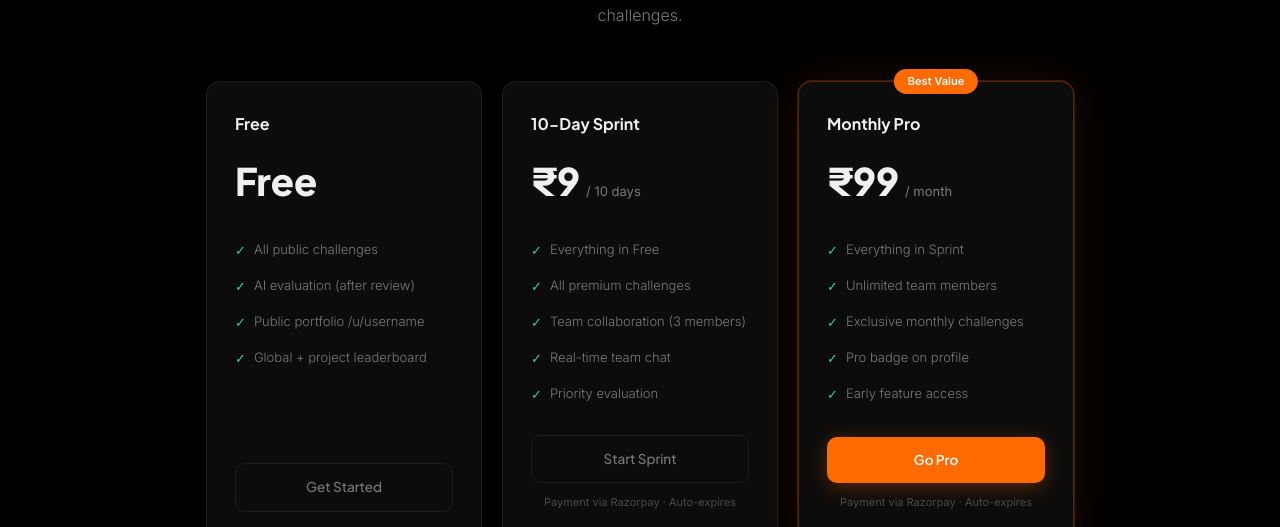
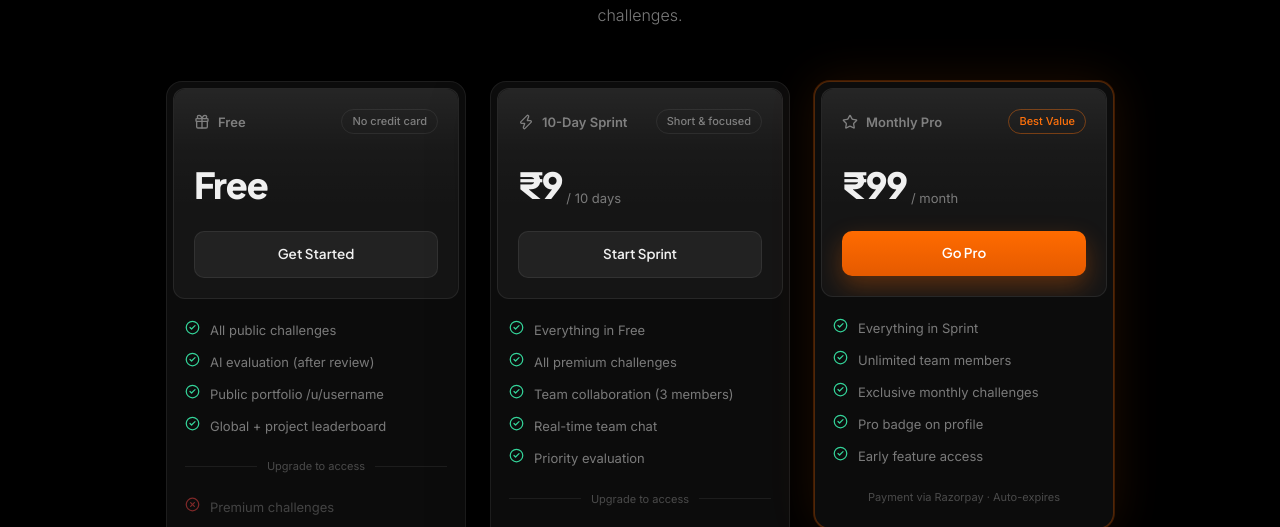
Before and after one commit to Azhanhashmi/InceptaX, a React (Vite) app in the folder frontend/: page /pricing in a window 1280 px wide. Shown: the part 273-800 px from the top of the page. Built offline with nearby package versions, Linux system fonts and the light colour scheme; no server answers.

Commit message:
add more fixes

```diff
--- /dev/null
+++ b/frontend/src/components/ui/button.jsx
@@ -0,0 +1,28 @@
+import * as React from "react";
+import { Slot } from "@radix-ui/react-slot";
+import { cva } from "class-variance-authority";
+import { cn } from "@/lib/utils";
+
+const buttonVariants = cva(
+  "inline-flex items-center justify-center whitespace-nowrap rounded-md text-sm font-medium transition-colors disabled:pointer-events-none disabled:opacity-50",
+  {
+    variants: {
+      variant: {
+        default: "bg-primary text-primary-foreground hover:bg-primary/90",
+        ghost: "hover:bg-accent hover:text-accent-foreground",
+      },
+      size: {
+        default: "h-10 px-4 py-2",
+      },
+    },
+    defaultVariants: { variant: "default", size: "default" },
+  }
+);
+
+const Button = React.forwardRef(({ className, variant, size, asChild = false, ...props }, ref) => {
+  const Comp = asChild ? Slot : "button";
+  return <Comp className={cn(buttonVariants({ variant, size, className }))} ref={ref} {...props} />;
+});
+Button.displayName = "Button";
+
+export { Button, buttonVariants };
--- /dev/null
+++ b/frontend/src/components/ui/pricing-card.jsx
@@ -0,0 +1,137 @@
+import { cn } from "@/lib/utils";
+
+export function Card({ className, style, ...props }) {
+  return (
+    <div
+      {...props}
+      style={{
+        background: "var(--ox-card, #111)",
+        border: "1px solid var(--ox-border)",
+        borderRadius: "16px",
+        padding: "6px",
+        boxShadow: "0 20px 60px rgba(0,0,0,0.4)",
+        backdropFilter: "blur(12px)",
+        position: "relative",
+        width: "100%",
+        ...style,
+      }}
+    />
+  );
+}
+
+export function Header({ className, glassEffect = true, children, style, ...props }) {
+  return (
+    <div
+      {...props}
+      style={{
+        background: "rgba(255,255,255,0.04)",
+        border: "1px solid rgba(255,255,255,0.08)",
+        borderRadius: "12px",
+        padding: "20px",
+        marginBottom: "4px",
+        position: "relative",
+        overflow: "hidden",
+        ...style,
+      }}
+    >
+      {glassEffect && (
+        <div
+          aria-hidden="true"
+          style={{
+            position: "absolute", inset: 0, top: 0, left: 0, right: 0,
+            height: "120px", borderRadius: "inherit",
+            background: "linear-gradient(180deg, rgba(255,255,255,0.07) 0%, rgba(255,255,255,0.02) 50%, transparent 100%)",
+            pointerEvents: "none",
+          }}
+        />
+      )}
+      {children}
+    </div>
+  );
+}
+
+export function Plan({ style, ...props }) {
+  return (
+    <div
+      {...props}
+      style={{ display: "flex", alignItems: "center", justifyContent: "space-between", marginBottom: "20px", ...style }}
+    />
+  );
+}
+
+export function PlanName({ style, ...props }) {
+  return (
+    <div
+      {...props}
+      style={{ display: "flex", alignItems: "center", gap: "8px", fontSize: "13px", fontWeight: 600, color: "var(--ox-muted)", ...style }}
+    />
+  );
+}
+
+export function Badge({ style, ...props }) {
+  return (
+    <span
+      {...props}
+      style={{
+        border: "1px solid var(--ox-border)", color: "var(--ox-muted)",
+        borderRadius: "100px", padding: "2px 10px", fontSize: "11px", fontWeight: 500,
+        ...style,
+      }}
+    />
+  );
+}
+
+export function Price({ style, ...props }) {
+  return (
+    <div {...props} style={{ display: "flex", alignItems: "flex-end", gap: "4px", marginBottom: "16px", ...style }} />
+  );
+}
+
+export function MainPrice({ style, ...props }) {
+  return (
+    <span
+      {...props}
+      style={{ fontFamily: "'Plus Jakarta Sans',sans-serif", fontWeight: 800, fontSize: "36px", color: "var(--ox-text)", letterSpacing: "-0.03em", ...style }}
+    />
+  );
+}
+
+export function Period({ style, ...props }) {
+  return (
+    <span {...props} style={{ fontSize: "13px", color: "var(--ox-muted)", paddingBottom: "6px", ...style }} />
+  );
+}
+
+export function OriginalPrice({ style, ...props }) {
+  return (
+    <span {...props} style={{ fontSize: "16px", color: "var(--ox-muted)", textDecoration: "line-through", marginLeft: "auto", marginRight: "4px", ...style }} />
+  );
+}
+
+export function Body({ style, ...props }) {
+  return (
+    <div {...props} style={{ padding: "16px 12px", display: "flex", flexDirection: "column", gap: "20px", ...style }} />
+  );
+}
+
+export function List({ style, ...props }) {
+  return (
+    <ul {...props} style={{ listStyle: "none", margin: 0, padding: 0, display: "flex", flexDirection: "column", gap: "10px", ...style }} />
+  );
+}
+
+export function ListItem({ style, ...props }) {
+  return (
+    <li {...props} style={{ display: "flex", alignItems: "flex-start", gap: "10px", fontSize: "13px", color: "var(--ox-muted)", ...style }} />
+  );
+}
+
+export function Separator({ children = "Upgrade to access", style, ...props }) {
+  return (
+    <div {...props} style={{ display: "flex", alignItems: "center", gap: "10px", fontSize: "11px", color: "var(--ox-subtle)", ...style }}>
+      <span style={{ flex: 1, height: "1px", background: "var(--ox-border)" }} />
+      <span style={{ flexShrink: 0 }}>{children}</span>
+      <span style={{ flex: 1, height: "1px", background: "var(--ox-border)" }} />
+    </div>
+  );
+}
--- a/frontend/src/pages/user/Home.jsx
+++ b/frontend/src/pages/user/Home.jsx
@@ -37,7 +37,7 @@ const features = [
   },
 ];
 const plans = [
-  { id: "free", name: "Free", price: 0, period: null, tag: null, features: ["All public challenges", "AI evaluation (after admin review)", "Public portfolio at /u/username", "Global + per-project leaderboard"], cta: "Start Free", href: "/login" },
+  { id: "free", name: "Free", price: 0, period: null, tag: null, features: ["All public challenges", "AI evaluation (after admin review)", "Public portfolio at /u/username", "Global + per-project leaderboard", "Community access"], cta: "Start Free", href: "/login" },
   { id: "ten_day", name: "10-Day Sprint", price: 99, period: "10 days", tag: "Popular", features: ["Everything in Free", "All premium challenges", "Team collaboration (up to 3)", "Real-time team chat", "Priority evaluation"], cta: "Start Sprint", href: "/login?plan=ten_day" },
   { id: "monthly", name: "Monthly Pro", price: 199, period: "month", tag: "Best Value", features: ["Everything in Sprint", "Unlimited team members", "Exclusive monthly challenges", "Pro badge on profile", "Early feature access"], cta: "Go Pro", href: "/login?plan=monthly" },
 ];
@@ -136,42 +136,75 @@ export default function Home() {
             <p style={{ color: "var(--ox-muted)", fontSize: "15px", fontWeight: 300 }}>Start free. Upgrade when you need teams.</p>
           </div>
 
-          <div className="grid md:grid-cols-3 gap-5">
+         <div className="grid md:grid-cols-3 gap-5 items-stretch">
   {plans.map((plan) => {
     const isPopular = plan.id === "monthly";
     return (
-                <div key={plan.id} className="ox-card" style={{ padding: "28px", display: "flex", flexDirection: "column", position: "relative",
-                  ...(isPopular ? { borderColor: "var(--ox-orange-bd)", boxShadow: "0 0 40px rgba(255,107,0,0.10), 0 0 0 1px rgba(255,107,0,0.22)" } : {}) }}>
+      <div key={plan.id} style={{
+        padding: "6px",
+        borderRadius: "16px",
+        border: "1px solid",
+        borderColor: isPopular ? "var(--ox-orange-bd)" : "var(--ox-border)",
+        boxShadow: isPopular ? "0 0 48px rgba(255,107,0,0.12), 0 0 0 1px rgba(255,107,0,0.22)" : "0 20px 60px rgba(0,0,0,0.4)",
+        background: "var(--ox-card, #111)",
+        backdropFilter: "blur(12px)",
+        position: "relative",
+        display: "flex",
+        flexDirection: "column",
+      }}>
+        {/* Tag */}
         {plan.tag && (
-                    <div style={{ position: "absolute", top: "-13px", left: "50%", transform: "translateX(-50%)", padding: "3px 14px", borderRadius: "100px", fontSize: "11px", fontFamily: "'Inter',sans-serif", fontWeight: 700, background: "var(--ox-orange)", color: "#fff" }}>
+          <div style={{ position: "absolute", top: "-13px", left: "50%", transform: "translateX(-50%)", padding: "3px 14px", borderRadius: "100px", fontSize: "11px", fontFamily: "'Inter',sans-serif", fontWeight: 700, background: "var(--ox-orange)", color: "#fff", whiteSpace: "nowrap" }}>
             {plan.tag}
           </div>
         )}
 
-                  <div style={{ marginBottom: "22px" }}>
-                    <h3 style={{ fontFamily: "'Plus Jakarta Sans',sans-serif", fontWeight: 700, color: "var(--ox-text)", fontSize: "16px", marginBottom: "10px" }}>{plan.name}</h3>
-                    <div className="flex items-baseline gap-1">
-                      <span style={{ fontFamily: "'Plus Jakarta Sans',sans-serif", fontWeight: 800, fontSize: "34px", color: "var(--ox-text)" }}>
+        {/* Header */}
+        <div style={{ background: "rgba(255,255,255,0.04)", border: "1px solid rgba(255,255,255,0.08)", borderRadius: "12px", padding: "20px", marginBottom: "4px", position: "relative", overflow: "hidden" }}>
+          <div aria-hidden="true" style={{ position: "absolute", inset: 0, height: "120px", borderRadius: "inherit", background: "linear-gradient(180deg, rgba(255,255,255,0.07) 0%, rgba(255,255,255,0.02) 50%, transparent 100%)", pointerEvents: "none" }} />
+
+          {/* Plan name + badge */}
+          <div style={{ display: "flex", alignItems: "center", justifyContent: "space-between", marginBottom: "20px" }}>
+            <span style={{ fontSize: "13px", fontWeight: 600, color: "var(--ox-muted)", fontFamily: "'Plus Jakarta Sans',sans-serif" }}>{plan.name}</span>
+            <span style={{ border: "1px solid", borderColor: isPopular ? "rgba(255,107,0,0.4)" : "var(--ox-border)", color: isPopular ? "var(--ox-orange)" : "var(--ox-muted)", borderRadius: "100px", padding: "2px 10px", fontSize: "11px", fontWeight: 500 }}>
+              {plan.price === 0 ? "No credit card" : isPopular ? "Best Value" : "Short & focused"}
+            </span>
+          </div>
+
+          {/* Price */}
+          <div style={{ display: "flex", alignItems: "flex-end", gap: "4px", marginBottom: "16px" }}>
+            <span style={{ fontFamily: "'Plus Jakarta Sans',sans-serif", fontWeight: 800, fontSize: "36px", color: "var(--ox-text)", letterSpacing: "-0.03em" }}>
               {plan.price === 0 ? "₹0" : `₹${plan.price}`}
             </span>
-                      {plan.period && <span style={{ color: "var(--ox-muted)", fontSize: "13px" }}>/ {plan.period}</span>}
-                    </div>
+            {plan.period && <span style={{ fontSize: "13px", color: "var(--ox-muted)", paddingBottom: "6px" }}>/ {plan.period}</span>}
           </div>
 
-                  <ul style={{ marginBottom: "28px", flex: 1, display: "flex", flexDirection: "column", gap: "10px" }}>
-                    {plan.features.map((f) => (
-                      <li key={f} className="flex items-start gap-2" style={{ fontSize: "12.5px", color: "var(--ox-muted)", fontWeight: 400 }}>
-                        <span style={{ color: "#34D399", marginTop: "2px", flexShrink: 0 }}>✓</span>
-                        {f}
-                      </li>
-                    ))}
-                  </ul>
-
-                  <Link to={user ? "/dashboard" : plan.href}
-                    className={isPopular ? "ox-btn-brand" : "ox-btn-ghost"}
-                    style={{ textAlign: "center", fontSize: "13.5px", padding: "11px" }}>
+          {/* CTA */}
+          <Link
+            to={user ? "/dashboard" : plan.href}
+            style={{
+              display: "block", width: "100%", padding: "11px", fontSize: "13.5px",
+              borderRadius: "10px", fontFamily: "'Plus Jakarta Sans',sans-serif", fontWeight: 600,
+              textAlign: "center", textDecoration: "none", transition: "all .2s ease",
+              ...(isPopular
+                ? { background: "linear-gradient(to bottom, #ff6b00, #e55a00)", color: "#fff", border: "none", boxShadow: "0 10px 25px rgba(255,107,0,0.3)" }
+                : { background: "rgba(255,255,255,0.06)", color: "var(--ox-text)", border: "1px solid var(--ox-border)" }
+              ),
+            }}
+          >
             {user ? "Open Dashboard" : plan.cta}
           </Link>
+        </div>
+
+        {/* Body */}
+        <div style={{ padding: "16px 12px", display: "flex", flexDirection: "column", gap: "10px", flex: 1 }}>
+          {plan.features.map((f) => (
+            <div key={f} style={{ display: "flex", alignItems: "flex-start", gap: "10px", fontSize: "13px", color: "var(--ox-muted)" }}>
+              <span style={{ color: "#34D399", flexShrink: 0, marginTop: "1px" }}>✓</span>
+              <span>{f}</span>
+            </div>
+          ))}
+        </div>
       </div>
     );
   })}
--- a/frontend/src/pages/user/Pricing.jsx
+++ b/frontend/src/pages/user/Pricing.jsx
@@ -1,13 +1,36 @@
 import { useState } from "react";
-import { Link, useNavigate } from "react-router-dom";
+import { useNavigate } from "react-router-dom";
 import { useAuth } from "../../context/AuthContext";
 import api from "../../services/api";
 import toast from "react-hot-toast";
+import { CheckCircle2, XCircle, Zap, Star, Gift } from "lucide-react";
+import * as PricingCard from "@/components/ui/pricing-card";
 
 const plans = [
-  { id: "free", name: "Free", price: 0, period: null, features: ["All public challenges", "AI evaluation (after review)", "Public portfolio /u/username", "Global + project leaderboard"], cta: "Get Started", popular: false },
-  { id: "ten_day", name: "10-Day Sprint", price: 9, period: "10 days", features: ["Everything in Free", "All premium challenges", "Team collaboration (3 members)", "Real-time team chat", "Priority evaluation"], cta: "Start Sprint", popular: false },
-  { id: "monthly", name: "Monthly Pro", price: 99, period: "month", features: ["Everything in Sprint", "Unlimited team members", "Exclusive monthly challenges", "Pro badge on profile", "Early feature access"], cta: "Go Pro", popular: true },
+  {
+    id: "free", name: "Free", price: 0, period: null, popular: false,
+    icon: Gift,
+    badge: "No credit card",
+    features: ["All public challenges", "AI evaluation (after review)", "Public portfolio /u/username", "Global + project leaderboard"],
+    lockedFeatures: ["Premium challenges", "Team collaboration", "Priority evaluation"],
+    cta: "Get Started",
+  },
+  {
+    id: "ten_day", name: "10-Day Sprint", price: 9, period: "10 days", popular: false,
+    icon: Zap,
+    badge: "Short & focused",
+    features: ["Everything in Free", "All premium challenges", "Team collaboration (3 members)", "Real-time team chat", "Priority evaluation"],
+    lockedFeatures: ["Unlimited team members", "Exclusive monthly challenges", "Pro badge"],
+    cta: "Start Sprint",
+  },
+  {
+    id: "monthly", name: "Monthly Pro", price: 99, period: "month", popular: true,
+    icon: Star,
+    badge: "Best Value",
+    features: ["Everything in Sprint", "Unlimited team members", "Exclusive monthly challenges", "Pro badge on profile", "Early feature access"],
+    lockedFeatures: [],
+    cta: "Go Pro",
+  },
 ];
 
 export default function Pricing() {
@@ -20,71 +43,128 @@ export default function Pricing() {
     if (planId === "free") return;
     setUpgrading(planId);
     try {
-      const r = await api.post("/plans/upgrade", { plan: planId });
+      await api.post("/plans/upgrade", { plan: planId });
       toast.success(`${planId === "ten_day" ? "10-Day Sprint" : "Monthly Pro"} activated! 🎉`);
-    } catch (err) { toast.error(err.response?.data?.message || "Upgrade failed"); }
-    finally { setUpgrading(null); }
+    } catch (err) {
+      toast.error(err.response?.data?.message || "Upgrade failed");
+    } finally {
+      setUpgrading(null);
+    }
   };
 
   const isPremiumActive = user?.plan !== "free" && user?.planExpiresAt && new Date() < new Date(user?.planExpiresAt);
 
   return (
-    <div className="page-enter" style={{ maxWidth: "900px", margin: "0 auto", padding: "64px 16px" }}>
+    <div className="page-enter" style={{ maxWidth: "980px", margin: "0 auto", padding: "64px 16px" }}>
+      {/* Header */}
       <div style={{ textAlign: "center", marginBottom: "52px" }}>
         <p style={{ fontSize: "11px", fontWeight: 700, letterSpacing: ".14em", textTransform: "uppercase", color: "var(--ox-orange)", marginBottom: "8px" }}>Pricing</p>
         <h1 style={{ fontFamily: "'Plus Jakarta Sans',sans-serif", fontWeight: 800, fontSize: "clamp(30px,4vw,46px)", color: "var(--ox-text)", letterSpacing: "-0.03em", marginBottom: "12px" }}>Simple, honest pricing</h1>
         <p style={{ color: "var(--ox-muted)", fontSize: "16px", maxWidth: "480px", margin: "0 auto", fontWeight: 300 }}>Start free. Upgrade when you need teams and premium challenges.</p>
       </div>
 
+      {/* Active plan banner */}
       {isPremiumActive && (
         <div className="ox-card" style={{ padding: "16px 20px", textAlign: "center", marginBottom: "32px", borderColor: "var(--ox-orange-bd)", background: "var(--ox-orange-lo)" }}>
-          <p style={{ color: "var(--ox-orange)", fontFamily: "'Plus Jakarta Sans',sans-serif", fontWeight: 600, fontSize: "13.5px" }}>✦ You have an active {user.plan === "ten_day" ? "10-Day Sprint" : "Monthly Pro"} plan</p>
+          <p style={{ color: "var(--ox-orange)", fontFamily: "'Plus Jakarta Sans',sans-serif", fontWeight: 600, fontSize: "13.5px" }}>
+            ✦ You have an active {user.plan === "ten_day" ? "10-Day Sprint" : "Monthly Pro"} plan
+          </p>
           <p style={{ color: "var(--ox-muted)", fontSize: "12px", marginTop: "4px" }}>Expires: {new Date(user.planExpiresAt).toLocaleDateString()}</p>
         </div>
       )}
 
-      <div className="grid md:grid-cols-3 gap-5">
-        {plans.map(plan => {
-          const isPopular = plan.popular;
+      {/* Cards */}
+      <div className="grid md:grid-cols-3 gap-6 items-start">
+        {plans.map((plan) => {
           const isCurrent = user?.plan === plan.id;
+          const PlanIcon = plan.icon;
+
           return (
-            <div key={plan.id} className="ox-card" style={{
-              padding: "28px", display: "flex", flexDirection: "column", position: "relative",
-              ...(isPopular ? { borderColor: "var(--ox-orange-bd)", boxShadow: "0 0 48px rgba(255,107,0,0.12), 0 0 0 1px rgba(255,107,0,0.22)" } : {})
-            }}>
-              {isPopular && (
-                <div style={{ position: "absolute", top: "-13px", left: "50%", transform: "translateX(-50%)",
-                  padding: "3px 14px", borderRadius: "100px", fontSize: "11px",
-                  background: "var(--ox-orange)", color: "#fff", fontWeight: 700, fontFamily: "'Inter',sans-serif", whiteSpace: "nowrap" }}>
-                  Best Value
-                </div>
-              )}
-              <div style={{ marginBottom: "24px" }}>
-                <h3 style={{ fontFamily: "'Plus Jakarta Sans',sans-serif", fontWeight: 700, color: "var(--ox-text)", fontSize: "16px", marginBottom: "12px" }}>{plan.name}</h3>
-                <div className="flex items-baseline gap-1.5">
-                  <span style={{ fontFamily: "'Plus Jakarta Sans',sans-serif", fontWeight: 800, fontSize: "38px", color: "var(--ox-text)" }}>{plan.price === 0 ? "Free" : `₹${plan.price}`}</span>
-                  {plan.period && <span style={{ color: "var(--ox-muted)", fontSize: "13px" }}>/ {plan.period}</span>}
-                </div>
-              </div>
-              <ul style={{ flex: 1, display: "flex", flexDirection: "column", gap: "12px", marginBottom: "28px" }}>
-                {plan.features.map(f => (
-                  <li key={f} className="flex items-start gap-2" style={{ fontSize: "13px", color: "var(--ox-muted)", fontWeight: 300 }}>
-                    <span style={{ color: "#34D399", marginTop: "2px", flexShrink: 0, fontFamily: "'JetBrains Mono',monospace" }}>✓</span>{f}
-                  </li>
-                ))}
-              </ul>
-              <button onClick={() => handleUpgrade(plan.id)} disabled={upgrading === plan.id || isCurrent}
-                className={isPopular ? "ox-btn-brand" : isCurrent ? "" : "ox-btn-ghost"}
-                style={{
-                  width: "100%", padding: "12px", fontSize: "13.5px", textAlign: "center",
-                  ...(isCurrent ? { border: "1px solid rgba(52,211,153,0.25)", color: "#34D399", background: "rgba(52,211,153,0.05)", borderRadius: "10px", cursor: "default", fontFamily: "'Plus Jakarta Sans',sans-serif", fontWeight: 600 } : {})
-                }}>
-                {isCurrent ? "✓ Current plan" : upgrading === plan.id ? "Processing…" : plan.cta}
-              </button>
-              {plan.id !== "free" && (
-                <p style={{ textAlign: "center", fontSize: "11px", color: "var(--ox-subtle)", marginTop: "10px" }}>Payment via Razorpay · Auto-expires</p>
-              )}
-            </div>
+            <PricingCard.Card
+              key={plan.id}
+              style={{
+                ...(plan.popular ? {
+                  borderColor: "var(--ox-orange-bd)",
+                  boxShadow: "0 0 48px rgba(255,107,0,0.12), 0 0 0 1px rgba(255,107,0,0.22)",
+                } : {}),
+              }}
+            >
+              <PricingCard.Header>
+                <PricingCard.Plan>
+                  <PricingCard.PlanName>
+                    <PlanIcon size={16} />
+                    <span>{plan.name}</span>
+                  </PricingCard.PlanName>
+                  <PricingCard.Badge
+                    style={plan.popular ? { borderColor: "rgba(255,107,0,0.4)", color: "var(--ox-orange)" } : {}}
+                  >
+                    {plan.badge}
+                  </PricingCard.Badge>
+                </PricingCard.Plan>
+
+                <PricingCard.Price>
+                  <PricingCard.MainPrice>
+                    {plan.price === 0 ? "Free" : `₹${plan.price}`}
+                  </PricingCard.MainPrice>
+                  {plan.period && <PricingCard.Period>/ {plan.period}</PricingCard.Period>}
+                </PricingCard.Price>
+
+                <button
+                  onClick={() => handleUpgrade(plan.id)}
+                  disabled={upgrading === plan.id || isCurrent}
+                  style={{
+                    width: "100%", padding: "11px", fontSize: "13.5px", borderRadius: "10px",
+                    fontFamily: "'Plus Jakarta Sans',sans-serif", fontWeight: 600, cursor: isCurrent ? "default" : "pointer",
+                    transition: "all .2s ease", position: "relative", zIndex: 1,
+                    ...(isCurrent
+                      ? { border: "1px solid rgba(52,211,153,0.25)", color: "#34D399", background: "rgba(52,211,153,0.05)" }
+                      : plan.popular
+                      ? { background: "linear-gradient(to bottom, #ff6b00, #e55a00)", color: "#fff", border: "none", boxShadow: "0 10px 25px rgba(255,107,0,0.3)" }
+                      : { background: "rgba(255,255,255,0.06)", color: "var(--ox-text)", border: "1px solid var(--ox-border)" }
+                    ),
+                  }}
+                  onMouseEnter={(e) => {
+                    if (!isCurrent && !plan.popular) e.currentTarget.style.borderColor = "rgba(255,107,0,0.4)";
+                  }}
+                  onMouseLeave={(e) => {
+                    if (!isCurrent && !plan.popular) e.currentTarget.style.borderColor = "var(--ox-border)";
+                  }}
+                >
+                  {isCurrent ? "✓ Current plan" : upgrading === plan.id ? "Processing…" : plan.cta}
+                </button>
+              </PricingCard.Header>
+
+              <PricingCard.Body>
+                <PricingCard.List>
+                  {plan.features.map((f) => (
+                    <PricingCard.ListItem key={f}>
+                      <CheckCircle2 size={15} style={{ color: "#34D399", flexShrink: 0, marginTop: "1px" }} />
+                      <span>{f}</span>
+                    </PricingCard.ListItem>
+                  ))}
+                </PricingCard.List>
+
+                {plan.lockedFeatures.length > 0 && (
+                  <>
+                    <PricingCard.Separator>Upgrade to access</PricingCard.Separator>
+                    <PricingCard.List>
+                      {plan.lockedFeatures.map((f) => (
+                        <PricingCard.ListItem key={f} style={{ opacity: 0.5 }}>
+                          <XCircle size={15} style={{ color: "#ef4444", flexShrink: 0, marginTop: "1px" }} />
+                          <span>{f}</span>
+                        </PricingCard.ListItem>
+                      ))}
+                    </PricingCard.List>
+                  </>
+                )}
+
+                {plan.id !== "free" && (
+                  <p style={{ textAlign: "center", fontSize: "11px", color: "var(--ox-subtle)" }}>
+                    Payment via Razorpay · Auto-expires
+                  </p>
+                )}
+              </PricingCard.Body>
+            </PricingCard.Card>
           );
         })}
       </div>
--- a/package.json
+++ b/package.json
@@ -1,5 +1,7 @@
 {
   "dependencies": {
+    "@radix-ui/react-slot": "^1.2.5",
+    "class-variance-authority": "^0.7.1",
     "framer-motion": "^12.40.0",
     "lucide-react": "^1.18.0"
   }
```
Also changed, not shown: 1 other file (tests, documents, lock files or other folders). Lines whose indentation alone changed are shown as unchanged.
